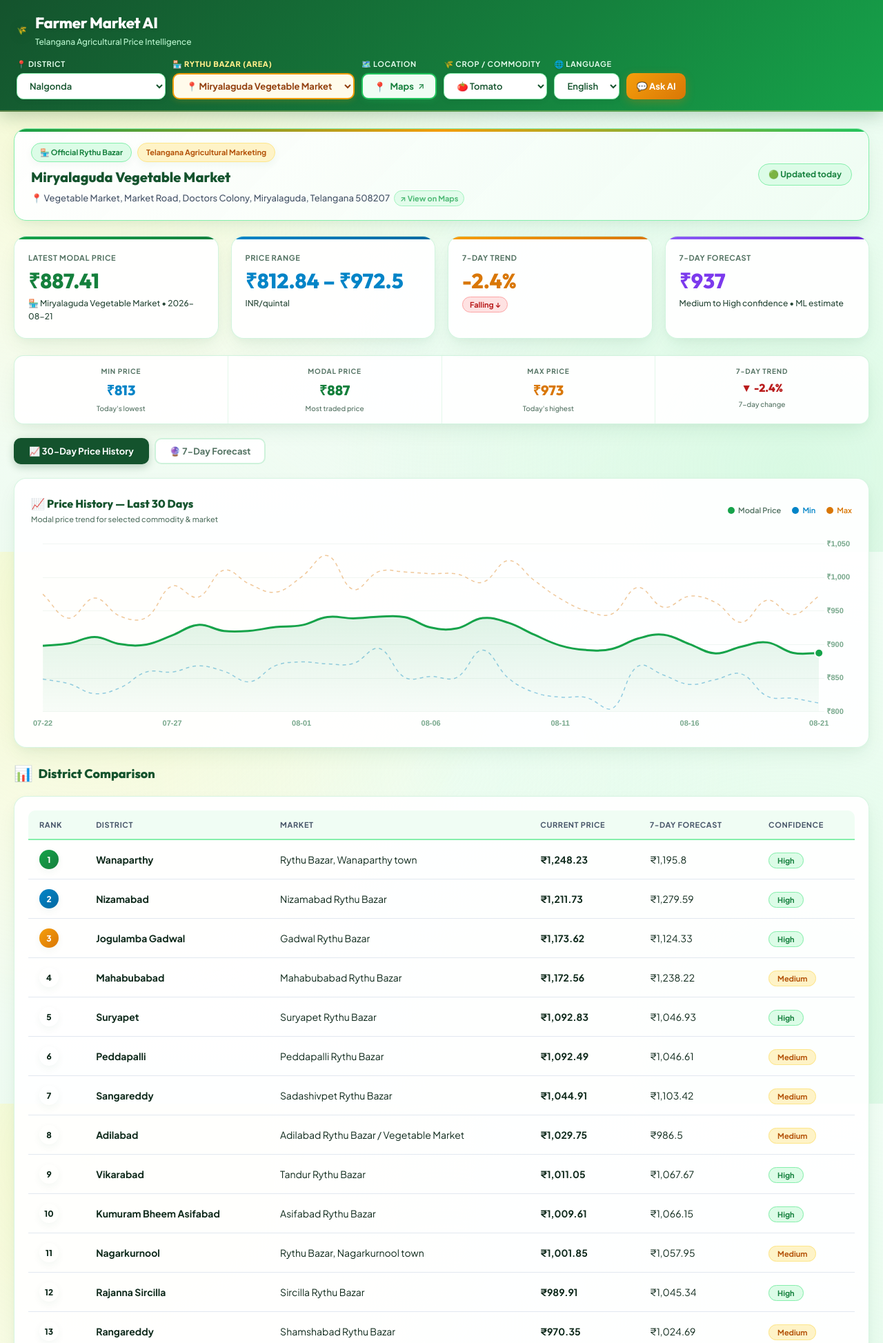
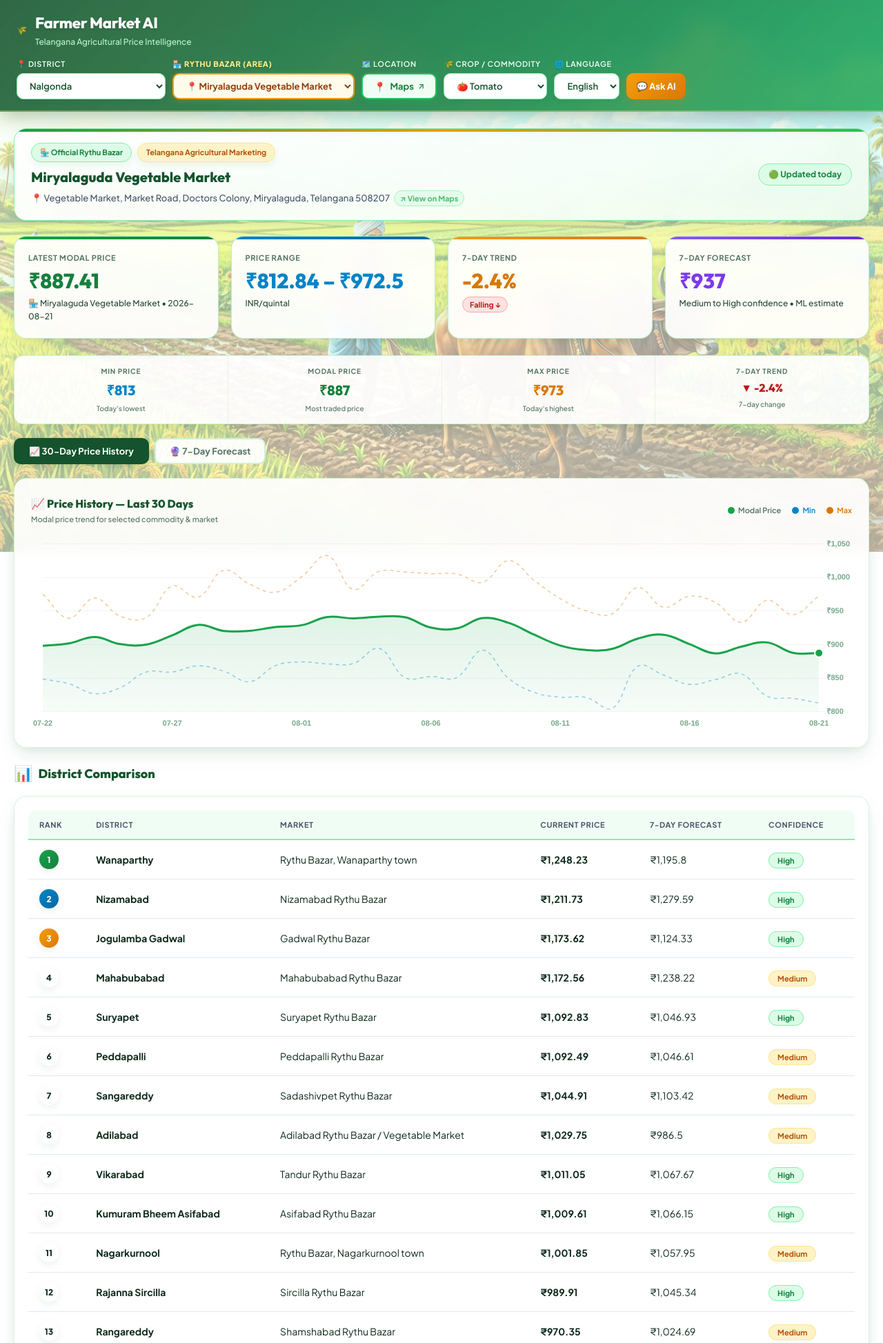
Before and after one commit to palanchasridhar10-art/farm, a FastAPI app: page / in a window 1280 px wide. Shown: the top 1947 px of the page at 69% size. Run offline with FastAPI, Linux system fonts and the light colour scheme; data comes from the database, SQL or seed files in the repository.

Commit message:
feat: add farmer field background with glassmorphism UI

```diff
--- a/static/style.css
+++ b/static/style.css
@@ -8,11 +8,11 @@
                  radial-gradient(circle at 50% 40%, rgba(220, 252, 231, 0.3) 0%, transparent 60%),
                  linear-gradient(180deg, #f0fdf4 0%, #f6fef7 50%, #eefbf1 100%);
 
-  --bg-card: rgba(255, 255, 255, 0.94);
-  --bg-card-hover: #ffffff;
-  --bg-glass: rgba(255, 255, 255, 0.85);
+  --bg-card: rgba(255, 255, 255, 0.92);
+  --bg-card-hover: rgba(255, 255, 255, 0.98);
+  --bg-glass: rgba(255, 255, 255, 0.82);
 
-  --border: rgba(34, 197, 94, 0.22);
+  --border: rgba(34, 197, 94, 0.28);
   --border-light: rgba(226, 232, 240, 0.8);
   --border-focus: #16a34a;
 
@@ -28,15 +28,15 @@
   --accent-purple: #7c3aed;
   --accent-red: #dc2626;
 
-  --gradient-header: linear-gradient(135deg, #14532d 0%, #15803d 60%, #16a34a 100%);
+  --gradient-header: linear-gradient(135deg, rgba(20,83,45,0.92) 0%, rgba(21,128,61,0.88) 60%, rgba(22,163,74,0.85) 100%);
   --gradient-green: linear-gradient(135deg, #16a34a, #15803d);
   --gradient-gold: linear-gradient(135deg, #f59e0b, #d97706);
   --gradient-blue: linear-gradient(135deg, #0284c7, #0369a1);
   --gradient-purple: linear-gradient(135deg, #8b5cf6, #6d28d9);
 
-  --shadow-sm: 0 4px 12px rgba(22, 101, 52, 0.05);
-  --shadow: 0 12px 30px -6px rgba(22, 101, 52, 0.09), 0 4px 12px -2px rgba(22, 101, 52, 0.04);
-  --shadow-hover: 0 20px 35px -8px rgba(22, 101, 52, 0.15), 0 8px 16px -4px rgba(22, 101, 52, 0.08);
+  --shadow-sm: 0 4px 12px rgba(22, 101, 52, 0.08);
+  --shadow: 0 12px 30px -6px rgba(22, 101, 52, 0.14), 0 4px 12px -2px rgba(22, 101, 52, 0.07);
+  --shadow-hover: 0 20px 35px -8px rgba(22, 101, 52, 0.22), 0 8px 16px -4px rgba(22, 101, 52, 0.12);
 
   --radius: 18px;
   --radius-sm: 10px;
@@ -45,22 +45,50 @@
 * { box-sizing: border-box; margin: 0; padding: 0; }
 html { scroll-behavior: smooth; }
 
+/* ─── FARMER FIELD BACKGROUND ─── */
 body {
   font-family: 'Plus Jakarta Sans', 'Inter', system-ui, -apple-system, sans-serif;
-  background: var(--bg-gradient);
-  background-attachment: fixed;
   color: var(--text-primary);
   min-height: 100vh;
   line-height: 1.6;
+  position: relative;
 }
 
-/* ─── HEADER (Lush Sunlit Agricultural Canopy) ─── */
+/* Full-viewport farmer field background */
+body::before {
+  content: '';
+  position: fixed;
+  inset: 0;
+  z-index: -2;
+  background-image: url('/static/farmer_field_bg.jpg');
+  background-size: cover;
+  background-position: center top;
+  background-repeat: no-repeat;
+}
+
+/* Bright warm overlay — keeps content readable while the scene shines through */
+body::after {
+  content: '';
+  position: fixed;
+  inset: 0;
+  z-index: -1;
+  background:
+    linear-gradient(180deg,
+      rgba(255, 255, 240, 0.55) 0%,
+      rgba(240, 253, 244, 0.62) 40%,
+      rgba(254, 252, 232, 0.68) 100%);
+  backdrop-filter: brightness(1.12) saturate(1.1);
+}
+
+/* ─── HEADER (Glassmorphic Canopy over Field) ─── */
 .header {
-  background: var(--gradient-header);
-  border-bottom: 2px solid rgba(254, 240, 138, 0.3);
+  background: linear-gradient(135deg, rgba(20,83,45,0.88) 0%, rgba(21,128,61,0.84) 60%, rgba(22,163,74,0.80) 100%);
+  backdrop-filter: blur(14px) saturate(1.4);
+  -webkit-backdrop-filter: blur(14px) saturate(1.4);
+  border-bottom: 2px solid rgba(254, 240, 138, 0.35);
   padding: 16px 24px;
   position: sticky; top: 0; z-index: 100;
-  box-shadow: 0 6px 24px rgba(20, 83, 45, 0.25);
+  box-shadow: 0 6px 28px rgba(20, 83, 45, 0.35);
 }
 .header-inner {
   max-width: 1400px; margin: 0 auto;
@@ -193,7 +221,9 @@
 
 /* ─── ACTIVE RYTHU BAZAR BANNER (Warm Harvest Banner) ─── */
 .active-bazar-banner {
-  background: linear-gradient(135deg, rgba(255, 255, 255, 0.98), rgba(240, 253, 244, 0.95));
+  background: linear-gradient(135deg, rgba(255, 255, 255, 0.95), rgba(240, 253, 244, 0.92));
+  backdrop-filter: blur(14px) saturate(1.3);
+  -webkit-backdrop-filter: blur(14px) saturate(1.3);
   border: 1.5px solid #86efac;
   border-radius: var(--radius);
   padding: 20px 24px;
@@ -282,7 +312,9 @@
 }
 .kpi-card {
   background: var(--bg-card);
-  border: 1.5px solid rgba(34, 197, 94, 0.2);
+  backdrop-filter: blur(12px) saturate(1.2);
+  -webkit-backdrop-filter: blur(12px) saturate(1.2);
+  border: 1.5px solid rgba(34, 197, 94, 0.28);
   border-radius: var(--radius);
   padding: 22px 20px;
   box-shadow: var(--shadow);
@@ -421,6 +453,8 @@
 
 .chart-card {
   background: var(--bg-card);
+  backdrop-filter: blur(12px) saturate(1.2);
+  -webkit-backdrop-filter: blur(12px) saturate(1.2);
   border: 1.5px solid rgba(34, 197, 94, 0.18);
   border-radius: var(--radius);
   padding: 24px;
```
Also changed, not shown: static/farmer_field_bg.jpg (added).
